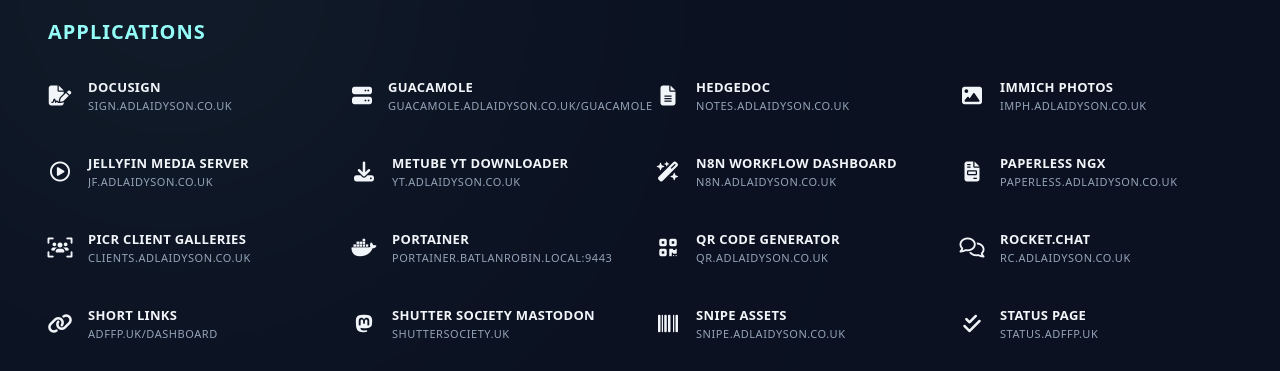
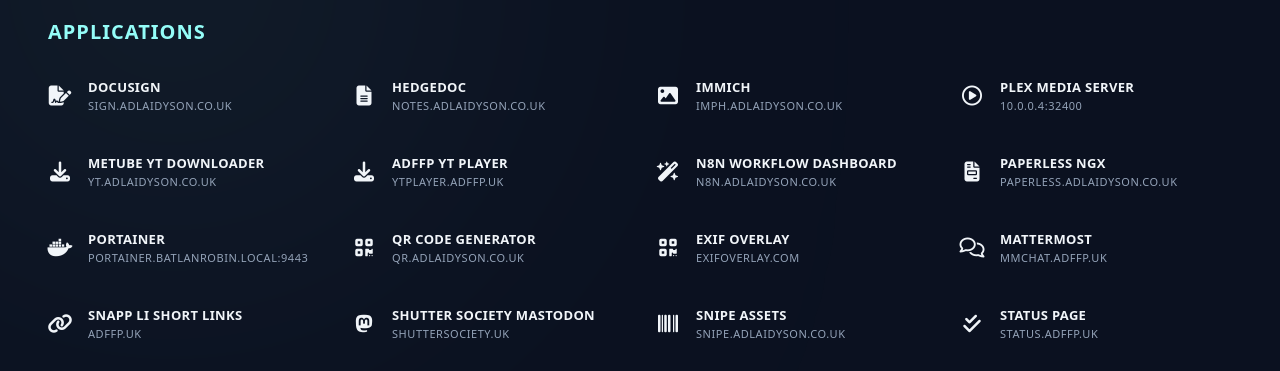
Before and after one commit to Adlai-Dyson-Fused-Frame-Photography/ADFFP-Linktree, a plain HTML site: page ad-dash.html in a window 1280 px wide. Shown: the part 201-572 px from the top of the page. Drawn offline with nearby package versions, Linux system fonts and the light colour scheme; no server answers.

Commit message:
Update ad-dash.html

```diff
--- a/ad-dash.html
+++ b/ad-dash.html
@@ -107,17 +107,6 @@
         </a>
 
         <!-- App Item -->
-        <a href="https://guacamole.adlaidyson.co.uk/guacamole" target="_blank" class="flex items-center gap-4 hover:bg-slate-800/50 p-2 -ml-2 rounded-lg transition-colors group">
-          <div class="text-slate-100 group-hover:text-[#94fdf8] transition-colors w-6 flex justify-center text-xl">
-            <i class="fa-solid fa-server"></i>
-          </div>
-          <div>
-            <div class="text-[13px] font-bold text-slate-100 uppercase tracking-wide group-hover:text-white">Guacamole</div>
-            <div class="text-[11px] text-slate-400 uppercase tracking-wider truncate">guacamole.adlaidyson.co.uk/guacamole</div>
-          </div>
-        </a>
-
-        <!-- App Item -->
         <a href="https://notes.adlaidyson.co.uk" target="_blank" class="flex items-center gap-4 hover:bg-slate-800/50 p-2 -ml-2 rounded-lg transition-colors group">
           <div class="text-slate-100 group-hover:text-[#94fdf8] transition-colors w-6 flex justify-center text-xl">
             <i class="fa-solid fa-file-lines"></i>
@@ -134,19 +123,19 @@
             <i class="fa-solid fa-image"></i>
           </div>
           <div>
-            <div class="text-[13px] font-bold text-slate-100 uppercase tracking-wide group-hover:text-white">Immich Photos</div>
+            <div class="text-[13px] font-bold text-slate-100 uppercase tracking-wide group-hover:text-white">Immich</div>
             <div class="text-[11px] text-slate-400 uppercase tracking-wider truncate">imph.adlaidyson.co.uk</div>
           </div>
         </a>
 
         <!-- App Item -->
-        <a href="https://jf.adlaidyson.co.uk" target="_blank" class="flex items-center gap-4 hover:bg-slate-800/50 p-2 -ml-2 rounded-lg transition-colors group">
+        <a href="http://10.0.0.4:32400" target="_blank" class="flex items-center gap-4 hover:bg-slate-800/50 p-2 -ml-2 rounded-lg transition-colors group">
           <div class="text-slate-100 group-hover:text-[#94fdf8] transition-colors w-6 flex justify-center text-xl">
             <i class="fa-regular fa-circle-play"></i>
           </div>
           <div>
-            <div class="text-[13px] font-bold text-slate-100 uppercase tracking-wide group-hover:text-white">Jellyfin Media Server</div>
-            <div class="text-[11px] text-slate-400 uppercase tracking-wider truncate">jf.adlaidyson.co.uk</div>
+            <div class="text-[13px] font-bold text-slate-100 uppercase tracking-wide group-hover:text-white">Plex Media Server</div>
+            <div class="text-[11px] text-slate-400 uppercase tracking-wider truncate">10.0.0.4:32400</div>
           </div>
         </a>
 
@@ -158,6 +147,17 @@
           <div>
             <div class="text-[13px] font-bold text-slate-100 uppercase tracking-wide group-hover:text-white">MeTube YT Downloader</div>
             <div class="text-[11px] text-slate-400 uppercase tracking-wider truncate">yt.adlaidyson.co.uk</div>
+          </div>
+        </a>
+
+        <!-- App Item -->
+        <a href="https://ytplayer.adffp.uk" target="_blank" class="flex items-center gap-4 hover:bg-slate-800/50 p-2 -ml-2 rounded-lg transition-colors group">
+          <div class="text-slate-100 group-hover:text-[#94fdf8] transition-colors w-6 flex justify-center text-xl">
+            <i class="fa-solid fa-download"></i>
+          </div>
+          <div>
+            <div class="text-[13px] font-bold text-slate-100 uppercase tracking-wide group-hover:text-white">ADFFP YT Player</div>
+            <div class="text-[11px] text-slate-400 uppercase tracking-wider truncate">ytplayer.adffp.uk</div>
           </div>
         </a>
 
@@ -184,17 +184,6 @@
         </a>
 
         <!-- App Item -->
-        <a href="https://clients.adlaidyson.co.uk" target="_blank" class="flex items-center gap-4 hover:bg-slate-800/50 p-2 -ml-2 rounded-lg transition-colors group">
-          <div class="text-slate-100 group-hover:text-[#94fdf8] transition-colors w-6 flex justify-center text-xl">
-            <i class="fa-solid fa-users-viewfinder"></i>
-          </div>
-          <div>
-            <div class="text-[13px] font-bold text-slate-100 uppercase tracking-wide group-hover:text-white">Picr Client Galleries</div>
-            <div class="text-[11px] text-slate-400 uppercase tracking-wider truncate">clients.adlaidyson.co.uk</div>
-          </div>
-        </a>
-
-        <!-- App Item -->
         <a href="http://portainer.batlanrobin.local:9443" target="_blank" class="flex items-center gap-4 hover:bg-slate-800/50 p-2 -ml-2 rounded-lg transition-colors group">
           <div class="text-slate-100 group-hover:text-[#94fdf8] transition-colors w-6 flex justify-center text-xl">
             <i class="fa-brands fa-docker"></i>
@@ -217,24 +206,35 @@
         </a>
 
         <!-- App Item -->
-        <a href="https://rc.adlaidyson.co.uk" target="_blank" class="flex items-center gap-4 hover:bg-slate-800/50 p-2 -ml-2 rounded-lg transition-colors group">
+        <a href="https://exifoverlay.com" target="_blank" class="flex items-center gap-4 hover:bg-slate-800/50 p-2 -ml-2 rounded-lg transition-colors group">
+          <div class="text-slate-100 group-hover:text-[#94fdf8] transition-colors w-6 flex justify-center text-xl">
+            <i class="fa-solid fa-qrcode"></i>
+          </div>
+          <div>
+            <div class="text-[13px] font-bold text-slate-100 uppercase tracking-wide group-hover:text-white">EXIF Overlay</div>
+            <div class="text-[11px] text-slate-400 uppercase tracking-wider truncate">exifoverlay.com</div>
+          </div>
+        </a>
+
+        <!-- App Item -->
+        <a href="https://mmchat.adffp.uk" target="_blank" class="flex items-center gap-4 hover:bg-slate-800/50 p-2 -ml-2 rounded-lg transition-colors group">
           <div class="text-slate-100 group-hover:text-[#94fdf8] transition-colors w-6 flex justify-center text-xl">
             <i class="fa-regular fa-comments"></i>
           </div>
           <div>
-            <div class="text-[13px] font-bold text-slate-100 uppercase tracking-wide group-hover:text-white">Rocket.Chat</div>
-            <div class="text-[11px] text-slate-400 uppercase tracking-wider truncate">rc.adlaidyson.co.uk</div>
+            <div class="text-[13px] font-bold text-slate-100 uppercase tracking-wide group-hover:text-white">Mattermost</div>
+            <div class="text-[11px] text-slate-400 uppercase tracking-wider truncate">mmchat.adffp.uk</div>
           </div>
         </a>
 
         <!-- App Item -->
-        <a href="https://adffp.uk/dashboard" target="_blank" class="flex items-center gap-4 hover:bg-slate-800/50 p-2 -ml-2 rounded-lg transition-colors group">
+        <a href="https://adffp.uk" target="_blank" class="flex items-center gap-4 hover:bg-slate-800/50 p-2 -ml-2 rounded-lg transition-colors group">
           <div class="text-slate-100 group-hover:text-[#94fdf8] transition-colors w-6 flex justify-center text-xl">
             <i class="fa-solid fa-link"></i>
           </div>
           <div>
-            <div class="text-[13px] font-bold text-slate-100 uppercase tracking-wide group-hover:text-white">Short Links</div>
-            <div class="text-[11px] text-slate-400 uppercase tracking-wider truncate">adffp.uk/dashboard</div>
+            <div class="text-[13px] font-bold text-slate-100 uppercase tracking-wide group-hover:text-white">Snapp Li Short Links</div>
+            <div class="text-[11px] text-slate-400 uppercase tracking-wider truncate">adffp.uk</div>
           </div>
         </a>
 
```
